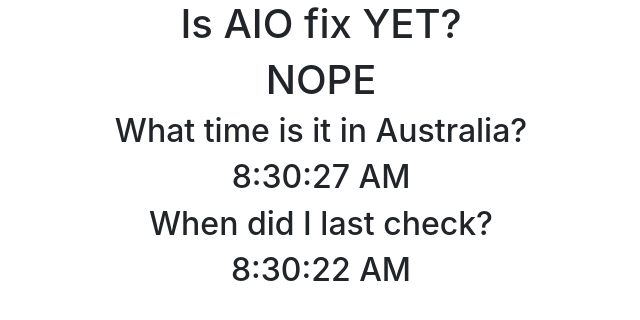
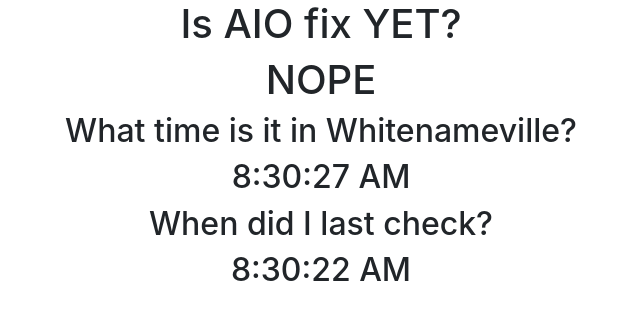
Before and after one commit to ZakME/jebaited-aio, a plain HTML site: page index.html in a window 1280 px wide. Shown: the whole page, without its empty margins (319-959 px from the left). Drawn offline with nearby package versions, Linux system fonts and the light colour scheme; no server answers.

Commit message:
Update index.html

```diff
--- a/index.html
+++ b/index.html
@@ -4,7 +4,7 @@
     <meta charset="UTF-8">
     <meta name="viewport" content="width=device-width, initial-scale=1.0">
     <link rel="stylesheet" href="https://stackpath.bootstrapcdn.com/bootstrap/4.5.0/css/bootstrap.min.css" integrity="sha384-9aIt2nRpC12Uk9gS9baDl411NQApFmC26EwAOH8WgZl5MYYxFfc+NcPb1dKGj7Sk" crossorigin="anonymous">
-    <title>Spigot 1.16 ETA</title>
+    <title>aio for retards</title>
   </head>
   <body>
     <div class="container text-center">
@@ -14,7 +14,7 @@
       </audio>
       <h1>Is AIO fix YET?</h1>
       <h1 id="status">NOPE</h1>
-      <h2>What time is it in Australia?</h2>
+      <h2>What time is it in Whitenameville?</h2>
       <h2 id="timeAus">N/A</h2>
       <h2>When did I last check?</h2>
       <h2 id="time"></h2>
```
